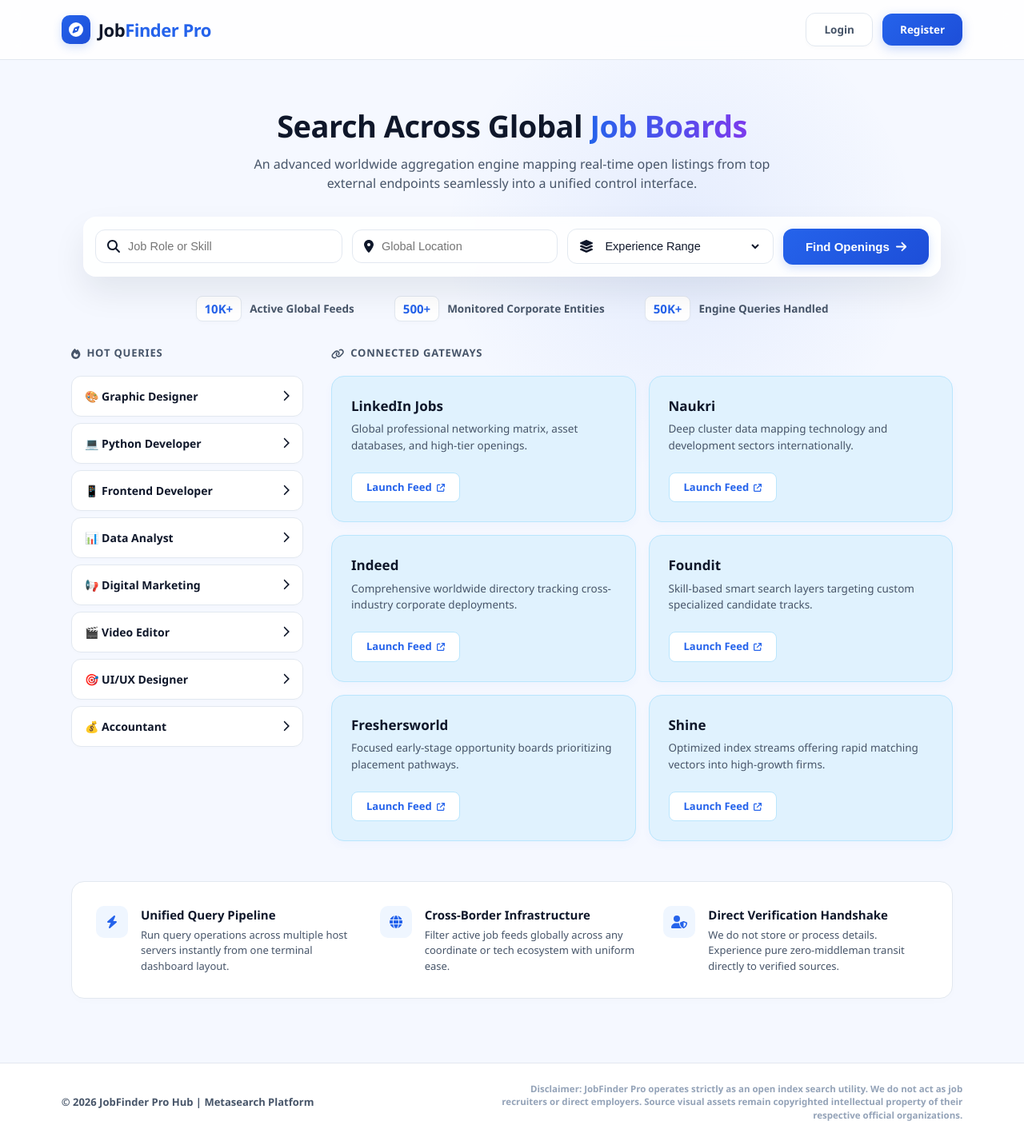
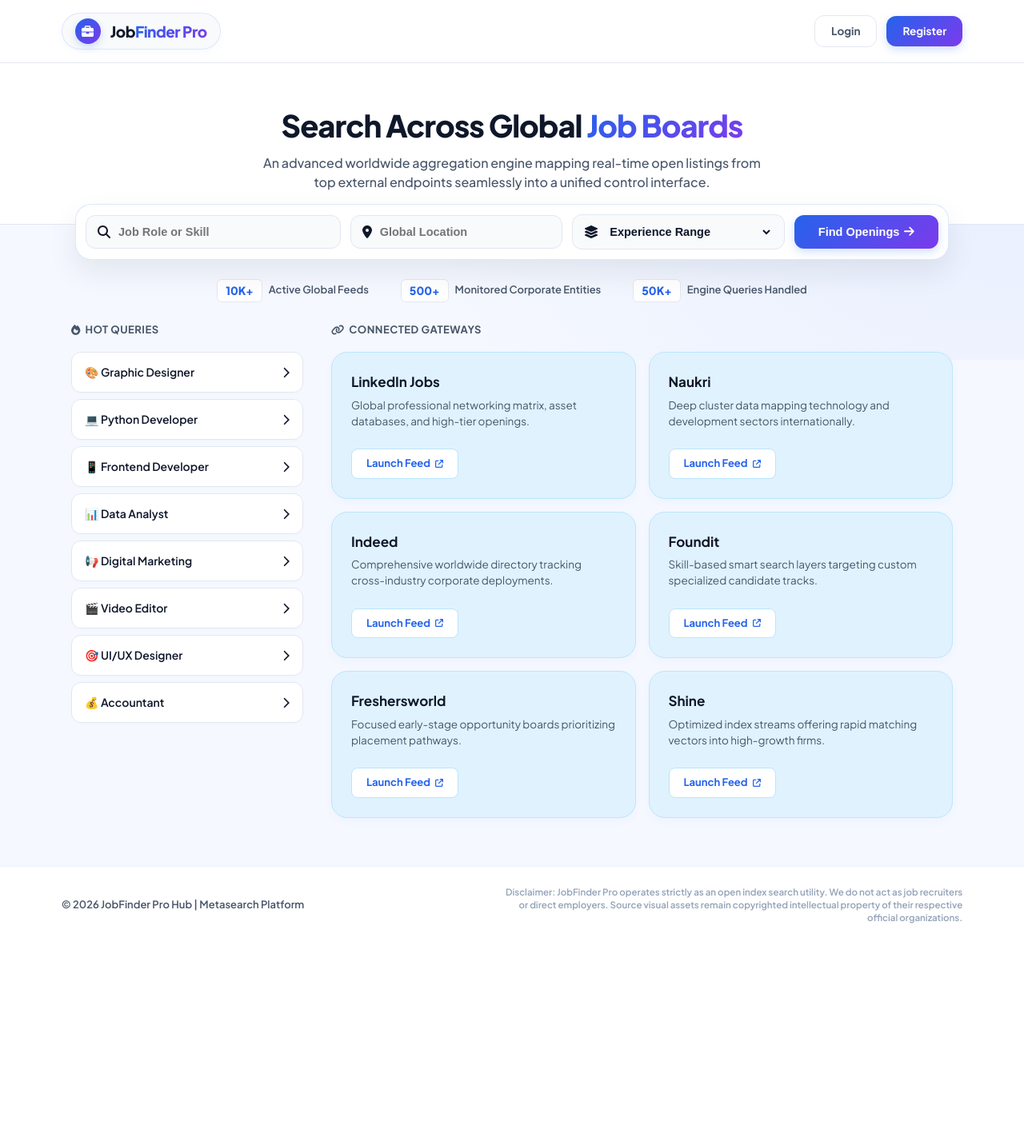
Before and after one commit to sukumar001reddyp-creator/jobfinderpro, a Flask app: page / in a window 1280 px wide. Shown: the whole page at 80% size. After the commit the page ends 1155 px from the top, so only its background shows below. Run offline with Flask 3, Linux system fonts and the light colour scheme.

Commit message:
Update index.html

```diff
--- a/templates/index.html
+++ b/templates/index.html
@@ -5,24 +5,24 @@
 <title>JobFinder Pro</title>
 <meta name="viewport" content="width=device-width, initial-scale=1.0">
 
-<!-- Font Awesome UI Icons -->
+<!-- Font Awesome UI Icons & Google Fonts -->
 <script src="https://cdnjs.cloudflare.com/ajax/libs/font-awesome/6.4.0/js/all.min.js"></script>
+<link href="https://fonts.googleapis.com/css2?family=Plus+Jakarta+Sans:wght@400;500;600;700;800&display=swap" rel="stylesheet">
 
 <style>
 :root {
     --primary: #2563eb;
     --primary-hover: #1d4ed8;
     --primary-glow: rgba(37, 99, 235, 0.15);
-    --primary-gradient: linear-gradient(135deg, #2563eb 0%, #1d4ed8 100%);
+    --primary-gradient: linear-gradient(135deg, #2563eb 0%, #7c3aed 100%);
     --dark: #0f172a;
     --slate: #475569;
     --light-slate: #94a3b8;
-    --bg-surface: #ffffff;
     --bg-body: #f5f8ff;
-    --bg-gateway-card: #e0f2fe; /* Distinct, permanent light blue background for the boxes */
-    --bg-gateway-hover: #bae6fd; /* Deeper light blue background on hover */
+    --bg-gateway-card: #e0f2fe;
+    --bg-gateway-hover: #bae6fd;
     --border: #e2e8f0;
-    --radius-lg: 16px;
+    --radius-lg: 20px;
     --radius-md: 12px;
 }
 
@@ -33,66 +33,80 @@
 }
 
 body{
-    font-family: 'Segoe UI', -apple-system, BlinkMacSystemFont, Arial, sans-serif;
+    font-family: 'Plus Jakarta Sans', -apple-system, BlinkMacSystemFont, Arial, sans-serif;
     background: var(--bg-body);
     color: var(--dark);
     line-height: 1.5;
 }
 
-.bg-glow-1 {
+.bg-glow-backdrop {
     position: absolute;
     top: 0;
-    right: 10%;
-    width: 600px;
-    height: 600px;
-    background: radial-gradient(circle, rgba(37, 99, 235, 0.08) 0%, rgba(255,255,255,0) 70%);
+    left: 50%;
+    transform: translateX(-50%);
+    width: 100%;
+    max-width: 1400px;
+    height: 450px;
+    background: radial-gradient(circle at top right, rgba(37, 99, 235, 0.08) 0%, transparent 60%);
     z-index: -1;
     pointer-events: none;
 }
 
-/* --- Premium Navbar --- */
+/* --- Premium Navbar Layout with Rich Brand Logo --- */
 .navbar {
     display: flex;
     justify-content: space-between;
     align-items: center;
     padding: 16px 6%;
-    background: rgba(255, 255, 255, 0.85);
-    backdrop-filter: blur(12px);
+    background: #ffffff;
     border-bottom: 1px solid var(--border);
     position: sticky;
     top: 0;
     z-index: 100;
 }
 
+/* Designed Logo Area into a premium high-end SaaS Brand Logo Badge */
 .nav-brand {
     display: flex;
     align-items: center;
-    gap: 10px;
+    gap: 12px;
     text-decoration: none;
+    background: #f8fafc;
+    padding: 6px 16px;
+    border-radius: 50px;
+    border: 1px solid rgba(37, 99, 235, 0.12);
+    box-shadow: 0 4px 10px rgba(37, 99, 235, 0.03);
+    transition: 0.2s ease;
+}
+
+.nav-brand:hover {
+    box-shadow: 0 6px 14px rgba(37, 99, 235, 0.08);
 }
 
 .nav-logo-icon {
     background: var(--primary-gradient);
     color: white;
-    width: 36px;
-    height: 36px;
-    border-radius: 10px;
+    width: 32px;
+    height: 32px;
+    border-radius: 50%;
     display: flex;
     align-items: center;
     justify-content: center;
-    font-size: 18px;
-    box-shadow: 0 4px 12px rgba(37, 99, 235, 0.2);
+    font-size: 15px;
+    box-shadow: 0 4px 10px rgba(37, 99, 235, 0.2);
 }
 
 .nav-logo-text {
-    font-size: 22px;
+    font-size: 19px;
     font-weight: 800;
     color: var(--dark);
     letter-spacing: -0.5px;
 }
 
 .nav-logo-text span {
-    color: var(--primary);
+    background: var(--primary-gradient);
+    -webkit-background-clip: text;
+    -webkit-text-fill-color: transparent;
 }
 
 .nav-buttons {
@@ -104,8 +118,8 @@ body{
 .btn-nav {
     text-decoration: none;
     font-size: 13.5px;
-    font-weight: 600;
-    padding: 10px 22px;
+    font-weight: 700;
+    padding: 9px 20px;
     border-radius: var(--radius-md);
     transition: all 0.2s ease;
 }
@@ -113,44 +127,44 @@ body{
 .btn-secondary {
     color: var(--slate);
     border: 1px solid var(--border);
-    background: white;
-    box-shadow: 0 2px 4px rgba(0,0,0,0.02);
+    background: #ffffff;
 }
 
 .btn-secondary:hover {
-    background: var(--bg-body);
-    border-color: var(--light-slate);
+    background: #f0f7ff;
+    color: var(--primary);
 }
 
 .btn-primary {
     background: var(--primary-gradient);
     color: white;
-    box-shadow: 0 4px 14px rgba(37, 99, 235, 0.25);
+    box-shadow: 0 4px 12px rgba(37, 99, 235, 0.2);
 }
 
 .btn-primary:hover {
     transform: translateY(-1px);
-    box-shadow: 0 6px 20px rgba(37, 99, 235, 0.35);
+    box-shadow: 0 6px 16px rgba(37, 99, 235, 0.3);
 }
 
-/* --- Compact & High-End Hero Panel --- */
+/* --- Ultra-Compact Rich Header Panel --- */
 .header{
-    padding: 60px 6% 40px 6%;
+    background: #ffffff;
+    padding: 55px 6% 40px 6%;
     text-align: center;
-    position: relative;
+    border-bottom: 1px solid var(--border);
 }
 
 .logo{
     font-size: 38px;
     font-weight: 800;
     color: var(--dark);
-    letter-spacing: -0.5px;
+    letter-spacing: -1px;
     line-height: 1.2;
     margin-bottom: 12px;
 }
 
 .logo span {
-    background: linear-gradient(to right, #2563eb, #7c3aed);
+    background: linear-gradient(135deg, #2563eb 0%, #7c3aed 100%);
     -webkit-background-clip: text;
     -webkit-text-fill-color: transparent;
 }
@@ -164,10 +178,10 @@ body{
     font-weight: 500;
 }
 
-/* --- Premium Floating Search Console --- */
+/* --- Floating Search Console Overlay --- */
 .search-box-container {
-    max-width: 1120px;
-    margin: -10px auto 0 auto;
+    max-width: 1140px;
+    margin: -26px auto 0 auto;
     padding: 0 24px;
     position: relative;
     z-index: 10;
@@ -177,12 +191,11 @@ body{
     display: grid;
     grid-template-columns: 1.2fr 1fr 1fr auto;
     gap: 12px;
-    background: rgba(255, 255, 255, 0.9);
-    backdrop-filter: blur(20px);
-    padding: 14px;
+    background: #ffffff;
+    padding: 12px;
     border-radius: var(--radius-lg);
-    box-shadow: 0 20px 40px rgba(15, 23, 42, 0.08);
-    border: 1px solid rgba(255, 255, 255, 0.7);
+    box-shadow: 0 16px 36px rgba(15, 23, 42, 0.08);
+    border: 1px solid rgba(37, 99, 235, 0.15);
     align-items: center;
 }
 
@@ -190,7 +203,7 @@ body{
     display: flex;
     align-items: center;
     gap: 10px;
-    background: #ffffff;
+    background: #f8fafc;
     border: 1px solid var(--border);
     padding: 12px 14px;
     border-radius: var(--radius-md);
@@ -199,12 +212,13 @@ body{
 
 .input-group:focus-within {
     border-color: var(--primary);
-    box-shadow: 0 0 0 4px var(--primary-glow);
+    background: #ffffff;
+    box-shadow: 0 0 0 3px var(--primary-glow);
 }
 
 .input-group i {
     color: var(--primary);
-    font-size: 15px;
+    font-size: 14px;
 }
 
 .search-box input,
@@ -215,36 +229,36 @@ body{
     background: transparent;
     color: var(--dark);
     font-size: 14.5px;
-    font-weight: 500;
+    font-weight: 600;
 }
 
 .search-btn {
-    padding: 14px 28px;
+    padding: 13px 30px;
     border: none;
     border-radius: var(--radius-md);
     background: var(--primary-gradient);
     color: white;
-    font-size: 15px;
+    font-size: 14.5px;
     cursor: pointer;
-    font-weight: 600;
+    font-weight: 700;
     display: flex;
     align-items: center;
-    gap: 8px;
+    gap: 6px;
     box-shadow: 0 4px 12px rgba(37, 99, 235, 0.2);
-    transition: all 0.2s;
+    transition: all 0.2s ease;
 }
 
 .search-btn:hover {
     transform: translateY(-1px);
-    box-shadow: 0 6px 18px rgba(37, 99, 235, 0.3);
+    box-shadow: 0 6px 16px rgba(37, 99, 235, 0.3);
 }
 
-/* --- Minimal Analytical Counter Pill Lines --- */
+/* --- Metric Counter Strips --- */
 .stats {
     display: flex;
     justify-content: center;
-    gap: 50px;
-    padding: 24px 24px 20px 24px;
+    gap: 40px;
+    padding: 24px 24px 10px 24px;
     max-width: 1100px;
     margin: 0 auto;
     flex-wrap: wrap;
@@ -253,27 +267,26 @@ body{
 .stat {
     display: flex;
     align-items: center;
-    gap: 10px;
-    font-size: 13.5px;
+    gap: 8px;
+    font-size: 13px;
     color: var(--slate);
     font-weight: 600;
 }
 
 .stat h2 {
-    font-size: 15px;
+    font-size: 14px;
     font-weight: 800;
     color: var(--primary);
     background: #ffffff;
     border: 1px solid var(--border);
-    padding: 4px 10px;
-    border-radius: 8px;
-    box-shadow: 0 2px 4px rgba(0,0,0,0.02);
+    padding: 3px 10px;
+    border-radius: 6px;
 }
 
-/* --- Premium Workspace Split Architecture --- */
+/* --- Old Balanced Two-Column Layout --- */
 .container {
     max-width: 1150px;
-    margin: 10px auto 80px auto;
+    margin: 15px auto 60px auto;
     padding: 0 24px;
 }
 
@@ -288,19 +301,19 @@ body{
     font-size: 13px;
     font-weight: 700;
     text-transform: uppercase;
-    letter-spacing: 0.8px;
+    letter-spacing: 0.5px;
     color: var(--slate);
     margin-bottom: 18px;
     display: flex;
     align-items: center;
-    gap: 8px;
+    gap: 6px;
 }
 
 .section-title i {
     color: var(--primary);
 }
 
-/* Left Sidebar: Hot Queries Styling (Turns Blue on Hover) */
+/* Left Sidebar: Hot Queries (Turns Blue on Hover) */
 .left-section-grid {
     display: flex;
     flex-direction: column;
@@ -350,8 +363,8 @@ body{
 }
 
 .card {
-    background: var(--bg-gateway-card); /* Clearly visible light blue background by default */
-    border: 1px solid #bae6fd; /* Distinct blue-tinted border line */
+    background: var(--bg-gateway-card);
+    border: 1px solid #bae6fd;
     border-radius: var(--radius-lg);
     padding: 24px;
     display: flex;
@@ -363,7 +376,7 @@ body{
 
 .card:hover {
     border-color: var(--primary);
-    background: var(--bg-gateway-hover); /* Deepens smoothly on hover */
+    background: var(--bg-gateway-hover);
     transform: translateY(-2px);
     box-shadow: 0 12px 24px rgba(37, 99, 235, 0.08);
 }
@@ -406,55 +419,11 @@ body{
     box-shadow: 0 4px 10px rgba(37, 99, 235, 0.2);
 }
 
-/* --- Inline System Feature Strip Layout --- */
-.feature-strip {
-    display: grid;
-    grid-template-columns: repeat(3, 1fr);
-    gap: 24px;
-    background: #ffffff;
-    border: 1px solid var(--border);
-    padding: 30px;
-    border-radius: var(--radius-lg);
-    margin-top: 50px;
-    box-shadow: 0 4px 12px rgba(15, 23, 42, 0.01);
-}
-
-.feature-pill {
-    display: flex;
-    gap: 16px;
-    align-items: flex-start;
-}
-
-.feature-pill-icon {
-    background: #eff6ff;
-    color: var(--primary);
-    width: 40px;
-    height: 40px;
-    border-radius: 10px;
-    display: flex;
-    align-items: center;
-    justify-content: center;
-    font-size: 16px;
-    flex-shrink: 0;
-}
-
-.feature-pill-text h4 {
-    font-size: 15px;
-    font-weight: 700;
-    color: var(--dark);
-    margin-bottom: 4px;
-}
-
-.feature-pill-text p {
-    font-size: 13px;
-    color: var(--slate);
-}
-
-/* --- Premium Tech Footer Terminal --- */
+/* --- System Corporate Footer --- */
 .footer {
     background: #ffffff;
     color: var(--slate);
-    border-top: 1px solid var(--border);
+    border-top: 1px solid rgba(37, 99, 235, 0.08);
     padding: 24px 6%;
     display: flex;
     justify-content: space-between;
@@ -471,12 +440,11 @@ body{
     line-height: 1.4;
 }
 
-/* --- Adaptive Viewports Configuration --- */
+/* --- Adaptive Configuration --- */
 @media(max-width:920px){
     .main-sections { grid-template-columns: 1fr; }
     .search-box { grid-template-columns: 1fr; }
     .website-grid { grid-template-columns: 1fr; }
-    .feature-strip { grid-template-columns: 1fr; gap: 20px; }
     .footer { flex-direction: column; gap: 14px; text-align: center; }
     .footer-disclaimer { text-align: center; }
 }
@@ -484,12 +452,13 @@ body{
 </head>
 <body>
 
-<div class="bg-glow-1"></div>
+<div class="bg-glow-backdrop"></div>
 
 <!-- Systems Hub Navbar Layout -->
 <nav class="navbar">
+    <!-- Premium Designed SaaS Badge Logo applied directly inside Logo Location -->
     <a href="#" class="nav-brand">
-        <div class="nav-logo-icon"><i class="fa-solid fa-compass"></i></div>
+        <div class="nav-logo-icon"><i class="fa-solid fa-briefcase"></i></div>
         <div class="nav-logo-text">Job<span>Finder Pro</span></div>
     </a>
     <div class="nav-buttons">
@@ -508,6 +477,7 @@ body{
 
 <!-- Input Terminal Layer Box Section -->
 <div class="search-box-container">
+    <!-- EXACT ORIGINAL FORM COMPONENTS & REDIRECTIONS PRESERVED -->
     <form class="search-box" action="/search">
         <div class="input-group">
             <i class="fa-solid fa-magnifying-glass"></i>
@@ -551,6 +521,7 @@ body{
         <div class="left-section">
             <h3 class="section-title"><i class="fa-solid fa-fire"></i> Hot Queries</h3>
             <div class="left-section-grid">
+                <!-- EXACT ORIGINAL REDIRECTION TARGET PATHS MAINTAINED -->
                 <a class="role-card" href="/search?role=Graphic+Designer"><span>🎨 Graphic Designer</span> <i class="fa-solid fa-chevron-right"></i></a>
                 <a class="role-card" href="/search?role=Python+Developer"><span>💻 Python Developer</span> <i class="fa-solid fa-chevron-right"></i></a>
                 <a class="role-card" href="/search?role=Frontend+Developer"><span>📱 Frontend Developer</span> <i class="fa-solid fa-chevron-right"></i></a>
@@ -567,6 +538,7 @@ body{
             <h3 class="section-title"><i class="fa-solid fa-link"></i> Connected Gateways</h3>
             <div class="website-grid">
 
+                <!-- EXACT ORIGINAL TARGET REDIRECTIONS UNALTERED -->
                 <div class="card">
                     <div class="card-top">
                         <h3>LinkedIn Jobs</h3>
@@ -618,31 +590,6 @@ body{
             </div>
         </div>
     </div>
-
-    <!-- Inline Modern Feature Strip Component Section -->
-    <div class="feature-strip">
-        <div class="feature-pill">
-            <div class="feature-pill-icon"><i class="fa-solid fa-bolt"></i></div>
-            <div class="feature-pill-text">
-                <h4>Unified Query Pipeline</h4>
-                <p>Run query operations across multiple host servers instantly from one terminal dashboard layout.</p>
-            </div>
-        </div>
-        <div class="feature-pill">
-            <div class="feature-pill-icon"><i class="fa-solid fa-globe"></i></div>
-            <div class="feature-pill-text">
-                <h4>Cross-Border Infrastructure</h4>
-                <p>Filter active job feeds globally across any coordinate or tech ecosystem with uniform ease.</p>
-            </div>
-        </div>
-        <div class="feature-pill">
-            <div class="feature-pill-icon"><i class="fa-solid fa-user-shield"></i></div>
-            <div class="feature-pill-text">
-                <h4>Direct Verification Handshake</h4>
-                <p>We do not store or process details. Experience pure zero-middleman transit directly to verified sources.</p>
-            </div>
-        </div>
-    </div>
 </div>
 
 <!-- System Terminal Corporate Footer -->
```
